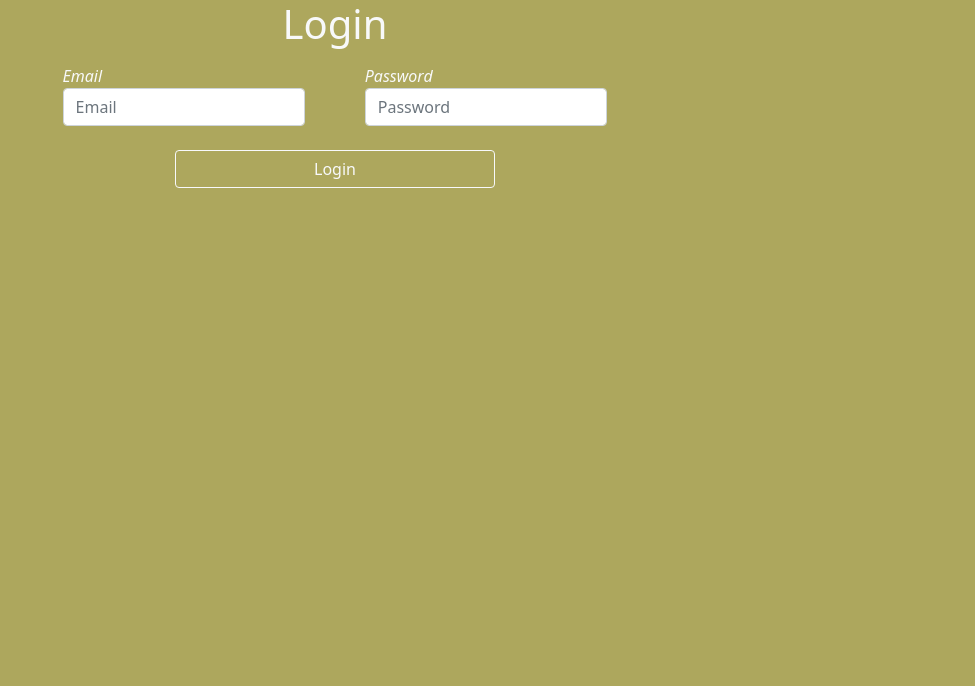
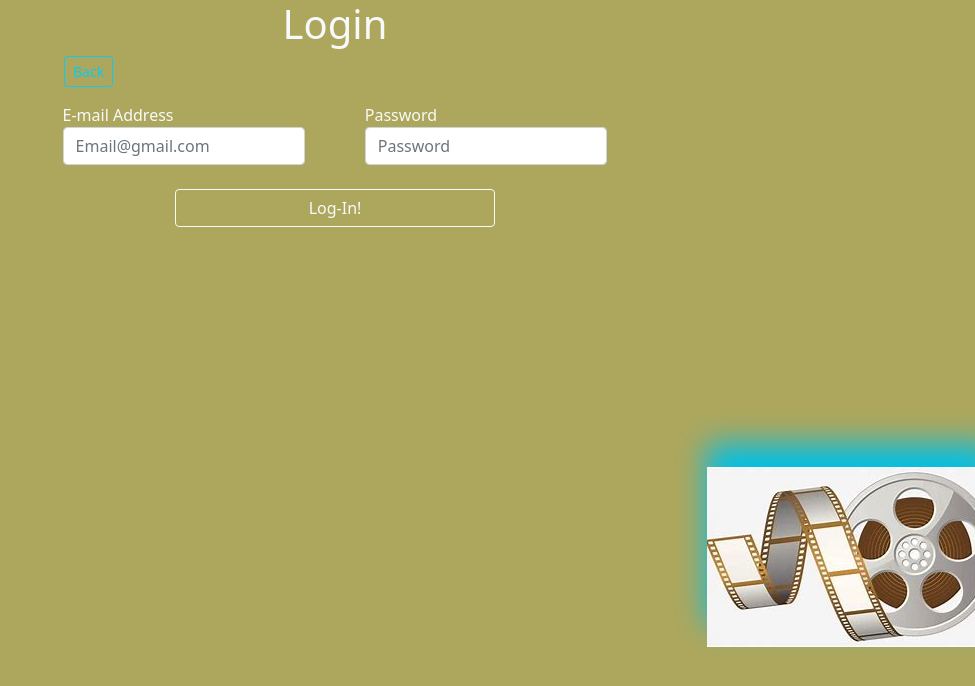
Before and after one commit to Samuelhugh/MovieProject, a React (Create React App) app in the folder client/: page /login in a window 1280 px wide. Shown: the top 686 px of the page, without its empty margins (305-1280 px from the left). Built offline with nearby package versions, Linux system fonts and the light colour scheme.

Commit message:
Refactoring

```diff
--- a/client/src/components/Login.js
+++ b/client/src/components/Login.js
@@ -1,6 +1,7 @@
 import React, { useState } from 'react';
-import { useNavigate } from 'react-router-dom';
+import { useNavigate, NavLink } from 'react-router-dom';
 import axios from 'axios';
+import Reel from '../assets/reel.jpg';
 
 const Login = () => {
   const [email, setEmail] = useState('');
@@ -34,14 +35,24 @@ const Login = () => {
   return (
     <div className="container w-50">
       <h1 className="text-light fw-light">Login</h1>
-      <p className="text-danger">{errors ? errors : null}</p>
+      <nav className="d-flex" style={{ 'margin-left': '37px' }}>
+        <NavLink className="fw-light btn btn-outline-info btn-sm" to={'/'}>
+          Back
+        </NavLink>
+      </nav>
+      <p
+        style={{ 'font-weight': '700', 'font-size': 'large' }}
+        className="text-danger"
+      >
+        {errors ? errors : null}
+      </p>
       <form onSubmit={handleLogin}>
         <div className="row row-cols-2 justify-content-evenly align-items-end text-start">
           <div className="col-sm-5">
-            <label className="fst-italic text-light">Email</label>
+            <label className="fw-italic text-light">E-mail Address</label>
             <input
-              className="form-control"
-              placeholder="Email"
+              className="fw-italic form-control"
+              placeholder="Email@gmail.com"
               aria-label="Email"
               type="email"
               name="email"
@@ -50,9 +61,9 @@ const Login = () => {
             />
           </div>
           <div className="col-sm-5">
-            <label className="fst-italic text-light">Password</label>
+            <label className="fw-italic text-light">Password</label>
             <input
-              className="form-control"
+              className="fw-italic form-control"
               placeholder="Password"
               aria-label="Password"
               type="password"
@@ -61,9 +72,18 @@ const Login = () => {
               onChange={(e) => setPassword(e.target.value)}
             />
           </div>
-          <button className="btn btn-outline-light btn-sm-4 mt-4">Login</button>
+          <button className="fw-light btn btn-outline-light btn-sm-4 mt-4">
+            Log-In!
+          </button>
         </div>
       </form>
+      <span>
+        <img
+        className='themeStyleLog'
+          src={Reel}
+          alt="Movie Reel"
+        />
+      </span>
     </div>
   );
 };
```
